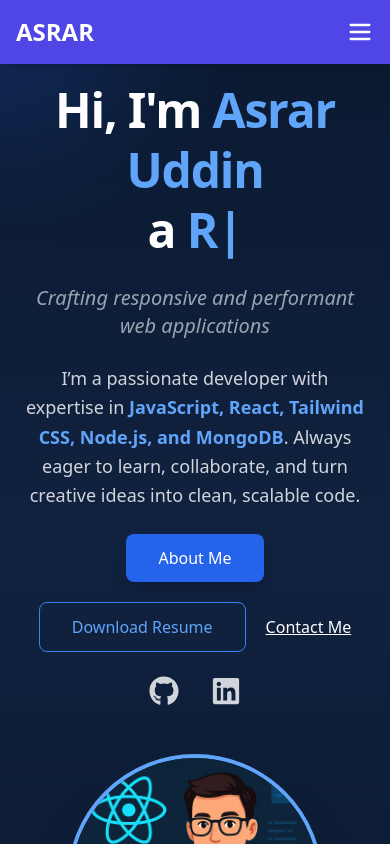
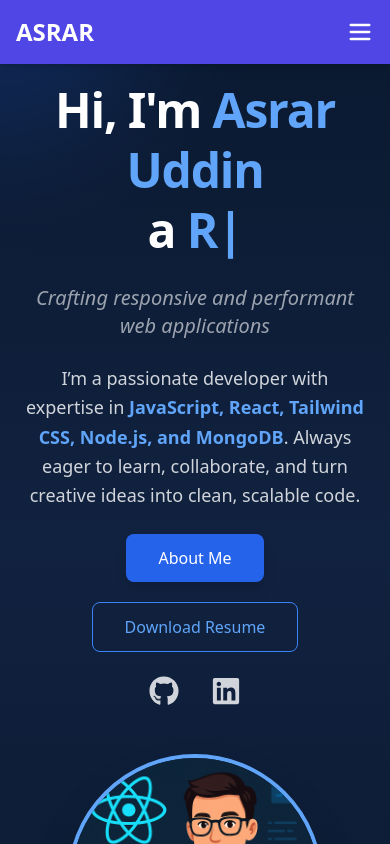
Before and after one commit to Asraaruddin/portfolio, a React (Create React App) app: page / in a window 390 px wide. Shown: the top 844 px of the page. Built offline with nearby package versions, Linux system fonts and the light colour scheme.

Commit message:
Improve Projects section layout with responsive grid and container

```diff
--- a/src/components/contact.jsx
+++ b/src/components/contact.jsx
@@ -44,7 +44,7 @@ const Contact = () => {
   return (
 
 
-  <section className="bg-[#1f2937] text-white py-12 px-4">
+  <section   id="contact"  className="bg-[#1f2937] text-white py-12 px-4">
     <div className="max-w-4xl mx-auto">
       <form
         onSubmit={handleSubmit}
--- a/src/components/herosection.jsx
+++ b/src/components/herosection.jsx
@@ -79,13 +79,7 @@ function HeroSection() {
             >
               Download Resume
             </a>
-            <a
-              href="#contact"
-              className="underline text-white hover:text-blue-400 focus:outline-none focus:ring-2 focus:ring-blue-400 transition"
-              aria-label="Contact Me"
-            >
-              Contact Me
-            </a>
+
           </div>
 
           {/* Social Icons */}
--- a/src/components/projects.jsx
+++ b/src/components/projects.jsx
@@ -46,14 +46,16 @@ function Projects() {
 
   return (
     <section className="text-white py-12 px-4 bg-gray-950" id="projects">
-      <h2 className="text-4xl font-bold text-center mb-10">
+
+      <div className="max-w-7xl mx-auto">
+<h2 className="text-4xl font-bold text-center mb-10">
         <span className="text-blue-400">My</span> Projects
       </h2>
 
       {Object.keys(grouped).map((group) => (
         <div key={group} className="mb-12">
           <h3 className="text-2xl font-semibold mb-6">{group} Projects</h3>
-          <div className="grid md:grid-cols-3 gap-6">
+         <div className="grid grid-cols-1 md:grid-cols-3 gap-6">
             {grouped[group].map((proj, index) => (
               <div
                 key={index}
@@ -61,9 +63,9 @@ function Projects() {
                 className="bg-gray-800 rounded-xl overflow-hidden shadow-lg hover:shadow-blue-500/40 transition duration-300"
               >
                 <img
-                  src={proj.thumbnail}
-                  alt={proj.title}
-                  className="w-full h-40 object-cover"
+                src={proj.thumbnail}
+                alt={proj.title}
+                className="w-full h-40 object-cover rounded-t-xl"
                 />
                 <div className="p-5">
                   <h4 className="text-xl font-bold mb-1">{proj.title}</h4>
@@ -103,6 +105,8 @@ function Projects() {
           </div>
         </div>
       ))}
+</div>
+
     </section>
   );
 }
```
